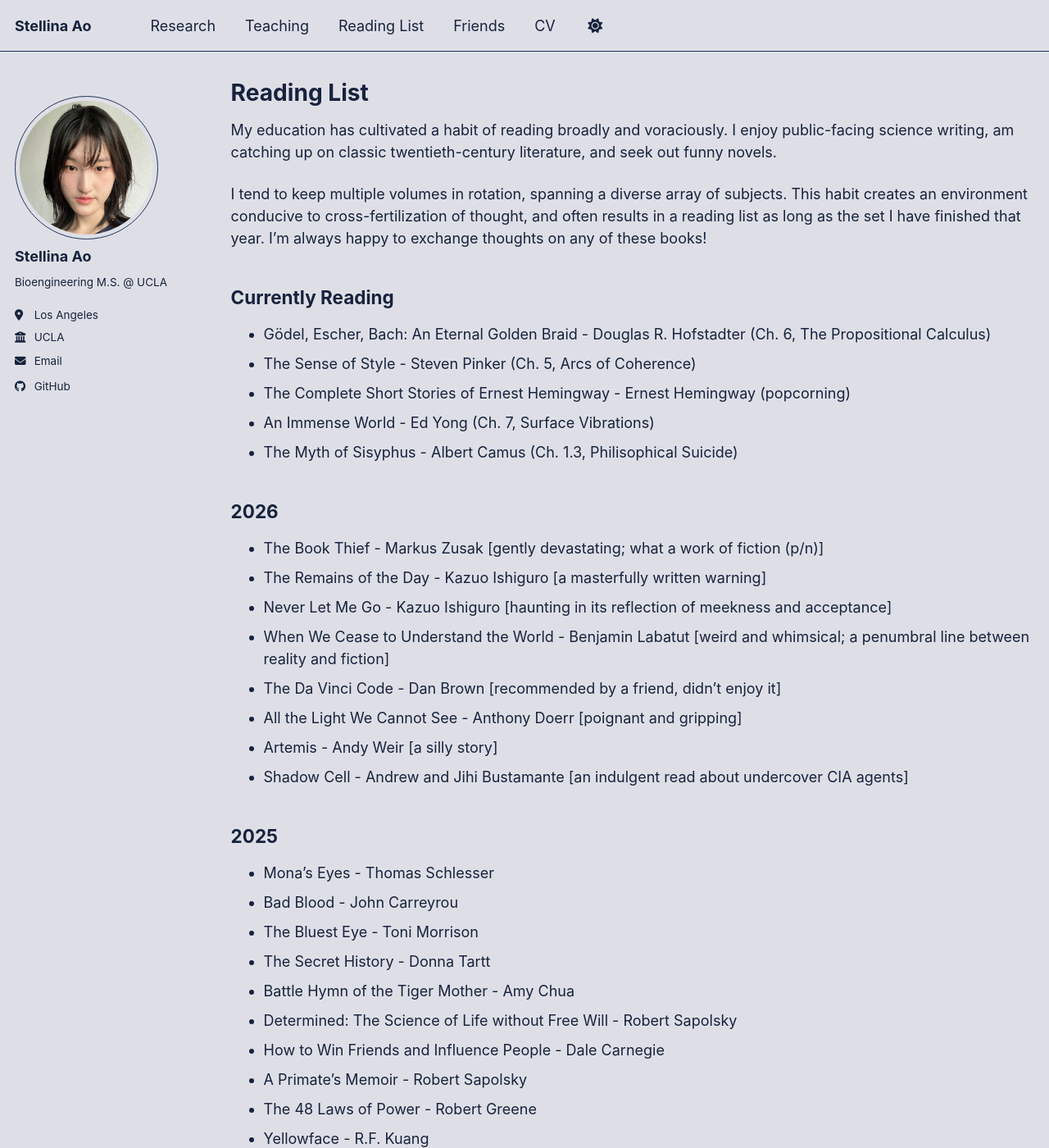
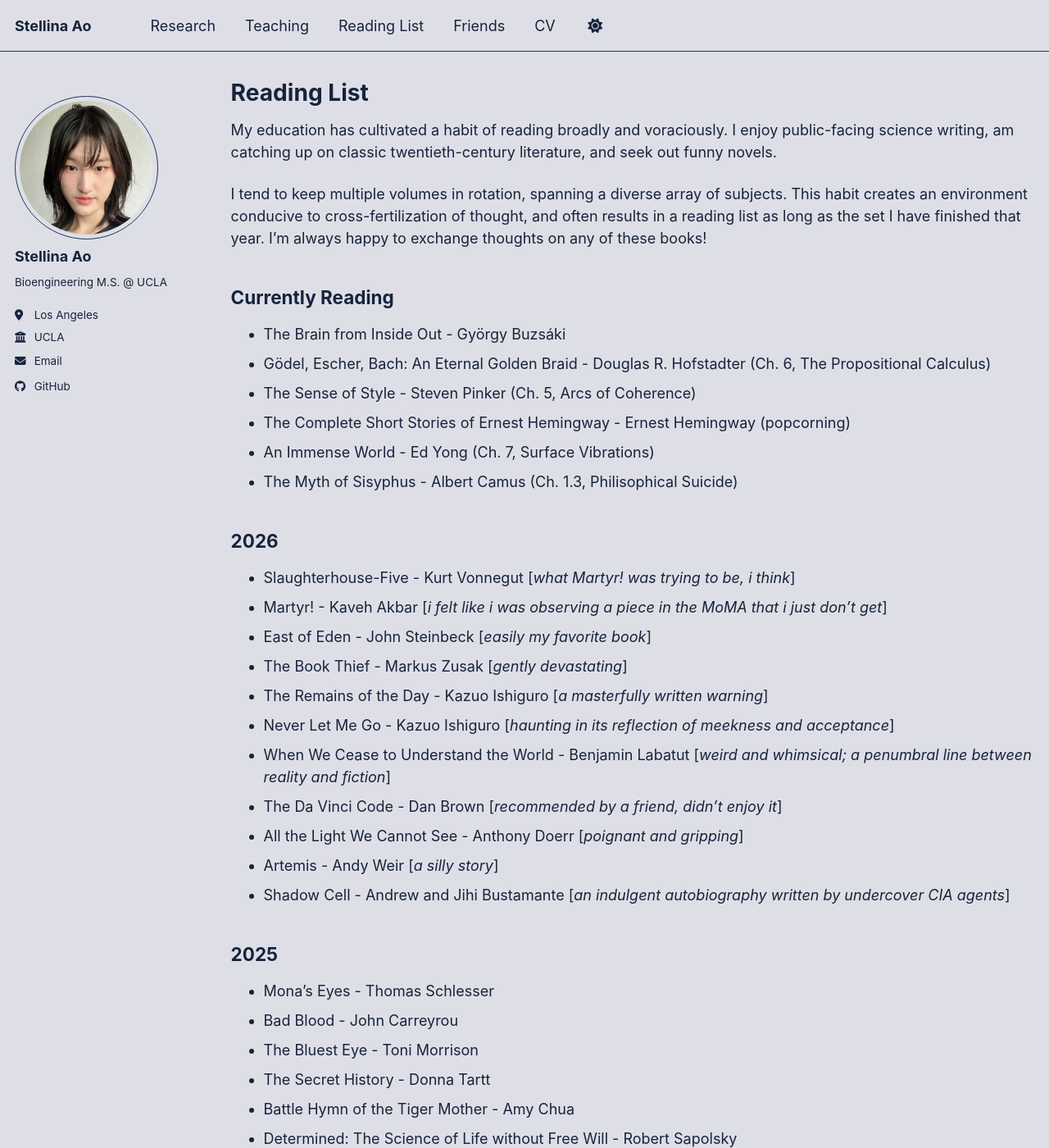
Before and after one commit to stellinaao/stellinaao.github.io, a Jekyll site: the page built from _pages/reading-list.md, in a window 1280 px wide and 1400 px high. Shown: the whole window at 82% size. Built offline with Jekyll 4.4.1, drawn with Linux system fonts in a browser that asks for light colours; a script bundle is joined from its source files by our own code; library files that are not in the unit come from our copies; some of the changed text lies outside the part shown.

Commit message:
updated reading list - sa

```diff
--- a/_pages/reading-list.md
+++ b/_pages/reading-list.md
@@ -15,6 +15,7 @@ I tend to keep multiple volumes in rotation, spanning a diverse array of subject
 
 Currently Reading
 -----
+* The Brain from Inside Out - György Buzsáki
 * Gödel, Escher, Bach: An Eternal Golden Braid - Douglas R. Hofstadter (Ch. 6, The Propositional Calculus)
 * The Sense of Style - Steven Pinker (Ch. 5, Arcs of Coherence)
 * The Complete Short Stories of Ernest Hemingway - Ernest Hemingway (popcorning)
@@ -23,14 +24,17 @@ Currently Reading
 
 2026
 ----
-* The Book Thief - Markus Zusak [gently devastating; what a work of fiction (p/n)]
-* The Remains of the Day - Kazuo Ishiguro [a masterfully written warning]
-* Never Let Me Go - Kazuo Ishiguro [haunting in its reflection of meekness and acceptance]
-* When We Cease to Understand the World - Benjamin Labatut [weird and whimsical; a penumbral line between reality and fiction]
-* The Da Vinci Code - Dan Brown [recommended by a friend, didn't enjoy it]
-* All the Light We Cannot See - Anthony Doerr [poignant and gripping]
-* Artemis - Andy Weir [a silly story]
-* Shadow Cell - Andrew and Jihi Bustamante [an indulgent read about undercover CIA agents]
+* Slaughterhouse-Five - Kurt Vonnegut [*what Martyr! was trying to be, i think*]
+* Martyr! - Kaveh Akbar [*i felt like i was observing a piece in the MoMA that i just don't get*]
+* East of Eden - John Steinbeck [*easily my favorite book*]
+* The Book Thief - Markus Zusak [*gently devastating*]
+* The Remains of the Day - Kazuo Ishiguro [*a masterfully written warning*]
+* Never Let Me Go - Kazuo Ishiguro [*haunting in its reflection of meekness and acceptance*]
+* When We Cease to Understand the World - Benjamin Labatut [*weird and whimsical; a penumbral line between reality and fiction*]
+* The Da Vinci Code - Dan Brown [*recommended by a friend, didn't enjoy it*]
+* All the Light We Cannot See - Anthony Doerr [*poignant and gripping*]
+* Artemis - Andy Weir [*a silly story*]
+* Shadow Cell - Andrew and Jihi Bustamante [*an indulgent autobiography written by undercover CIA agents*]
 
 2025
 -----
@@ -49,6 +53,11 @@ Currently Reading
 
 Shelved - To Be Read!
 -----
+* Crime and Punishment - Fyodor Dostoevsky
+* The Odyssey - Homer
+* A Confederacy of Dunces - John Kennedy Toole
+* Lucky Jim - Kingsley Amis
+* Stoner - John Williams
 * Doughnut Economics: 7 Ways to Think Like a 21st Century Economist - Kate Raworth
 * Projections - Karl Deisseroth
 * The Stranger - Albert Camus
```
